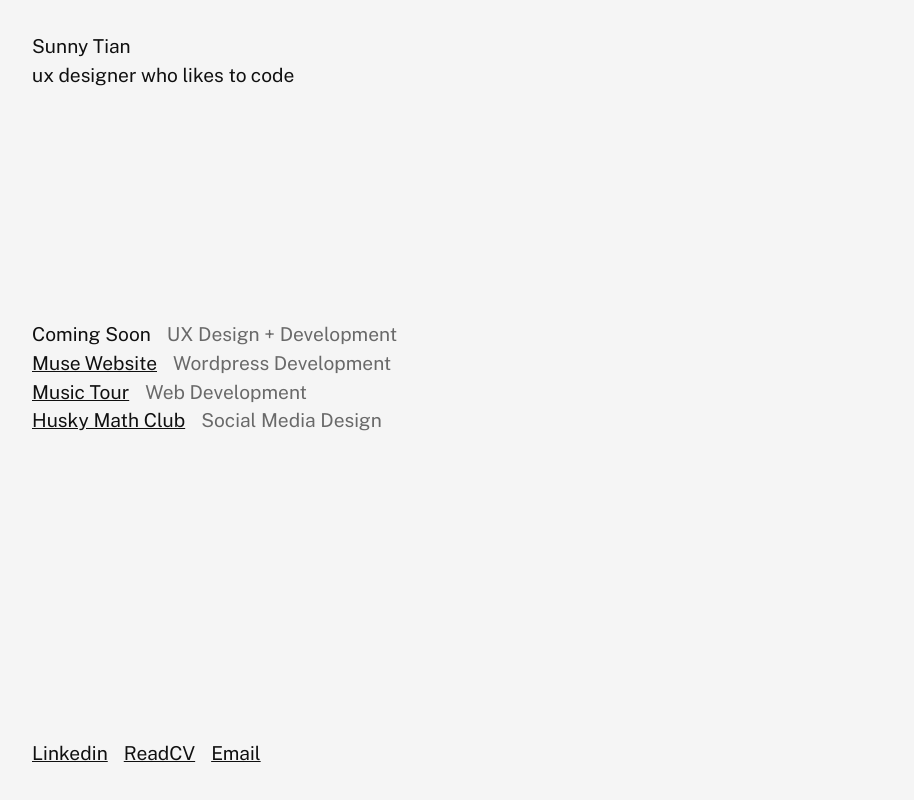
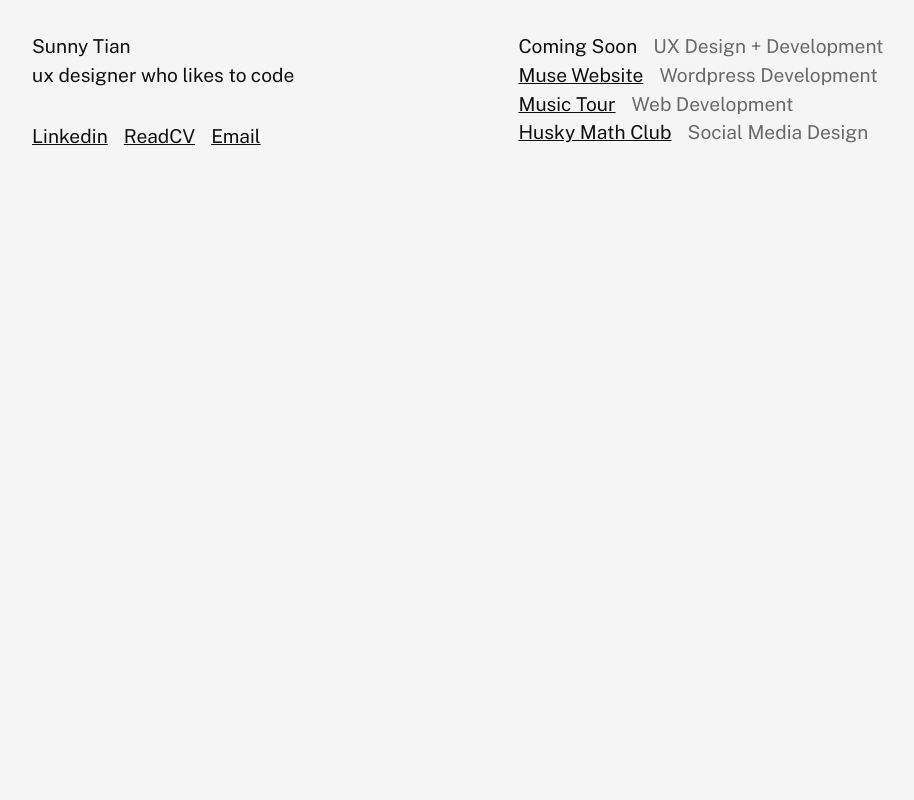
Before and after one commit to sunnyxtian/website, a React (Create React App) app in the folder portfolio/: page / in a window 1280 px wide. Shown: the whole page, without its empty margins (0-914 px from the left). Built offline with nearby package versions, Linux system fonts and the light colour scheme.

Commit message:
layout changed to 2 columns

```diff
--- a/portfolio/src/App.css
+++ b/portfolio/src/App.css
@@ -4,6 +4,11 @@
   --white-background: whitesmoke;
   --black-text: rgb(16, 16, 16);
   --gray-text: rgb(105, 105, 105);
+  --orange: #FA5B33;
+  --blood-orange: #FF3943;
+  --tennis-ball: #CAFD5B;
+  --tennis-ball-green: #C3F335;
+  --sea-blue: #99DAD1;
 }
 
 body {
@@ -34,20 +39,18 @@
   text-decoration: underline;
 }
 
+a:hover {
+  transition: 0.2s;
+  color: blue;
+}
+
 .projects {
-  position: absolute;
-  top: 40vh;
-
   div {
     display: flex;
     flex-direction: row;
     flex-wrap: wrap;
   }
 }
-
-/* .project-card:hover {
-  cursor: pointer;
-} */
 
 .links {
   padding-top: 0.4rem;
@@ -74,8 +77,8 @@
 }
 
 .footer {
-  position: fixed;
-  bottom: 2rem;
+  /* position: fixed;
+  bottom: 2rem; */
 
   display: flex;
   flex-direction: row;
@@ -84,6 +87,22 @@
   p {
     padding-right: 1rem;
   }
+}
+
+.header {
+  /* position: fixed;
+  top: 2rem; */
+}
+
+.flex-col {
+  display: flex;
+  flex-direction: column;
+  width: 40%;
+}
+
+.flex-row {
+  display: flex;
+  flex-direction: row;
 }
 
 @media only screen and (min-width: 400px) {
--- /dev/null
+++ b/portfolio/src/components/Footer.js
@@ -0,0 +1,11 @@
+function Footer () {
+  return (
+    <div className="footer">
+      <p><a href="https://www.linkedin.com/in/sunnyxtian">Linkedin</a></p>
+      <p><a href="https://read.cv/suni">ReadCV</a></p>
+      <p><a href="mailto:sunnytianxin@gmail.com">Email</a></p>
+    </div>
+  )
+}
+
+export default Footer;
--- a/portfolio/src/components/Header.js
+++ b/portfolio/src/components/Header.js
@@ -1,39 +1,10 @@
 function Sidebar() {
   return (
     <div>
-      <section className="header flex flex-row">
-        <section className="intro">
-          <h1>Sunny Tian</h1>
-          <p className="">ux designer who likes to code</p>
-        </section>
-
-        <section className="projects">
-          <div>
-            <p>Coming Soon</p>
-            <p className="blurb">UX Design + Development</p>
-          </div>
-
-          <div>
-            <p><a href="https://www.musemediauw.com/">Muse Website</a></p>
-            <p className="blurb">Wordpress Development</p>
-          </div>
-
-          <div>
-            <p><a href="https://www.musictour.sunnytian.com/">Music Tour</a></p>
-            <p className="blurb">Web Development</p>
-          </div>
-
-          <div>
-            <p><a href="https://www.instagram.com/huskymathclub">Husky Math Club</a></p>
-            <p className="blurb">Social Media Design</p>
-          </div>
-
-          <div className="footer">
-            <p><a href="https://www.linkedin.com/in/sunnyxtian">Linkedin</a></p>
-            <p><a href="https://read.cv/suni">ReadCV</a></p>
-            <p><a href="mailto:sunnytianxin@gmail.com">Email</a></p>
-          </div>
-        </section>
+      <section className="intro">
+        <h1>Sunny Tian</h1>
+        <p className="">ux designer who likes to code</p>
+      </section>
 
         {/* <div className="links text-right">
           <div>
@@ -50,7 +21,6 @@
             </a></p>
           </div>
         </div> */}
-      </section>
     </div>
   )
 }
--- a/portfolio/src/components/Projects.js
+++ b/portfolio/src/components/Projects.js
@@ -2,23 +2,24 @@
   return(
     <div>
       <section className="projects">
-        <h2 className="">Projects</h2>
-        <div class="">
-          <article className="project-card">
-            <img src="imgs/timer.png" alt="screenshot of pomodoro timer interface"></img>
-            <h3 className="">Study Timer</h3>
-            <div className="tags">
-              <p>Project Management</p>
-            </div>
-          </article>
-          <article className="project-card">
-            <img src="imgs/muse.png" alt="screenshot of muse website">
-            </img>
-            <h3 className="">Muse Website</h3>
-            <div className="tags">
-              <p>Web Development</p>
-            </div>
-          </article>
+        <div>
+          <p>Coming Soon</p>
+          <p className="blurb">UX Design + Development</p>
+        </div>
+
+        <div>
+          <p><a href="https://www.musemediauw.com/">Muse Website</a></p>
+          <p className="blurb">Wordpress Development</p>
+        </div>
+
+        <div>
+          <p><a href="https://musictour.sunnytian.com/">Music Tour</a></p>
+          <p className="blurb">Web Development</p>
+        </div>
+
+        <div>
+          <p><a href="https://www.instagram.com/huskymathclub">Husky Math Club</a></p>
+          <p className="blurb">Social Media Design</p>
         </div>
       </section>
     </div>
--- a/portfolio/src/routes/App.js
+++ b/portfolio/src/routes/App.js
@@ -3,14 +3,18 @@
 import '../App.css';
 import Header from '../components/Header';
 import Projects from '../components/Projects';
-import About from '../components/About';
+import Footer from '../components/Footer';
 
 function App () {
   return (
-    <div className="flex flex-col">
-      <Header />
-      {/* <Projects /> */}
-      {/* <About /> */}
+    <div className="flex-row">
+      <div className="flex-col">
+        <Header />
+        <Footer />
+      </div>
+      <div className="flex-col">
+        <Projects />
+      </div>
     </div>
   )
 }
--- a/portfolio/src/routes/ProjectPage.js
+++ b/portfolio/src/routes/ProjectPage.js
@@ -1,4 +1,4 @@
-import { Outlet, Link } from 'react-router-dom';
+import { Outlet, Link, useParams } from 'react-router-dom';
 import '../App.css';
 
 function ProjectPage() {
@@ -12,10 +12,12 @@
   );
 }
 
-export function SingleProject() {
+export function SingleProject(params) {
+  const { projectId } = useParams();
+
   return (
     <div>
-      <h1>Pomodoro</h1>
+      <h1>{projectId}</h1>
     </div>
   )
 }
```
Also changed, not shown: portfolio/src/index.js (+0 -10 lines).
